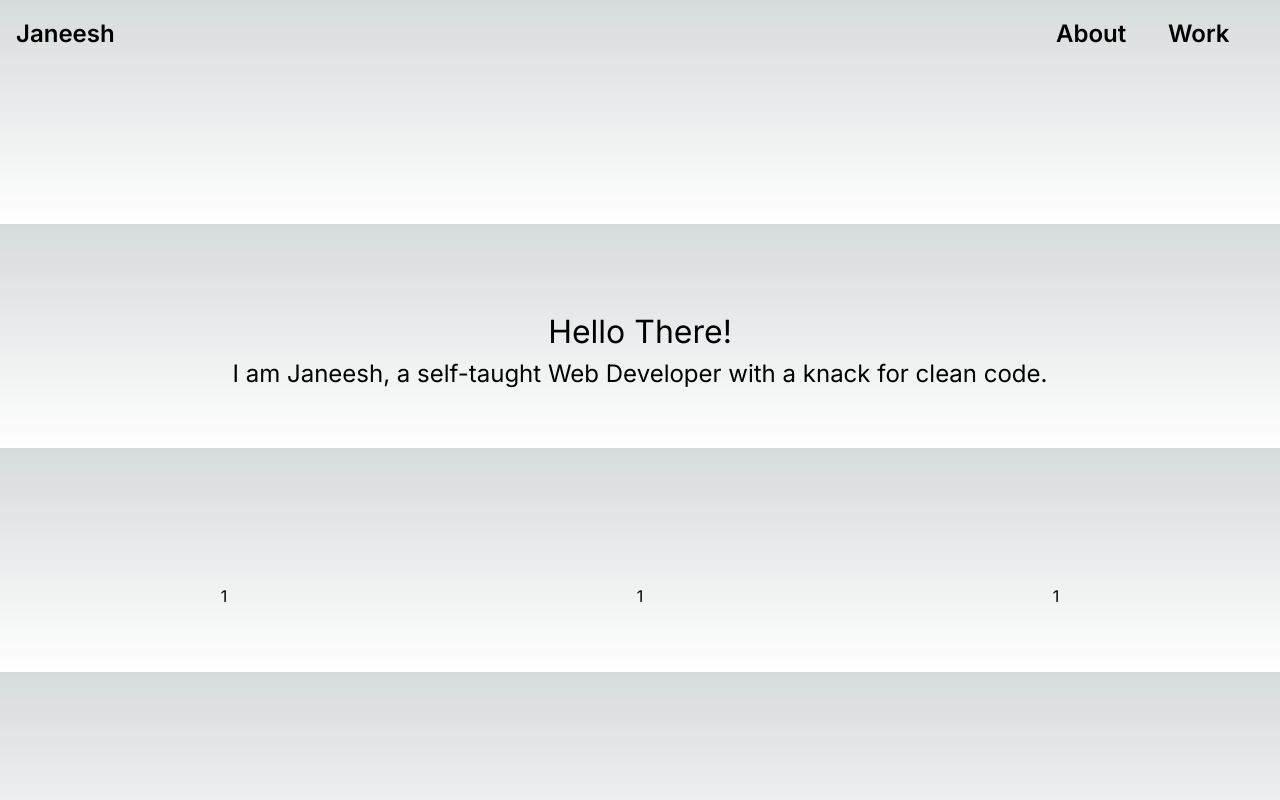
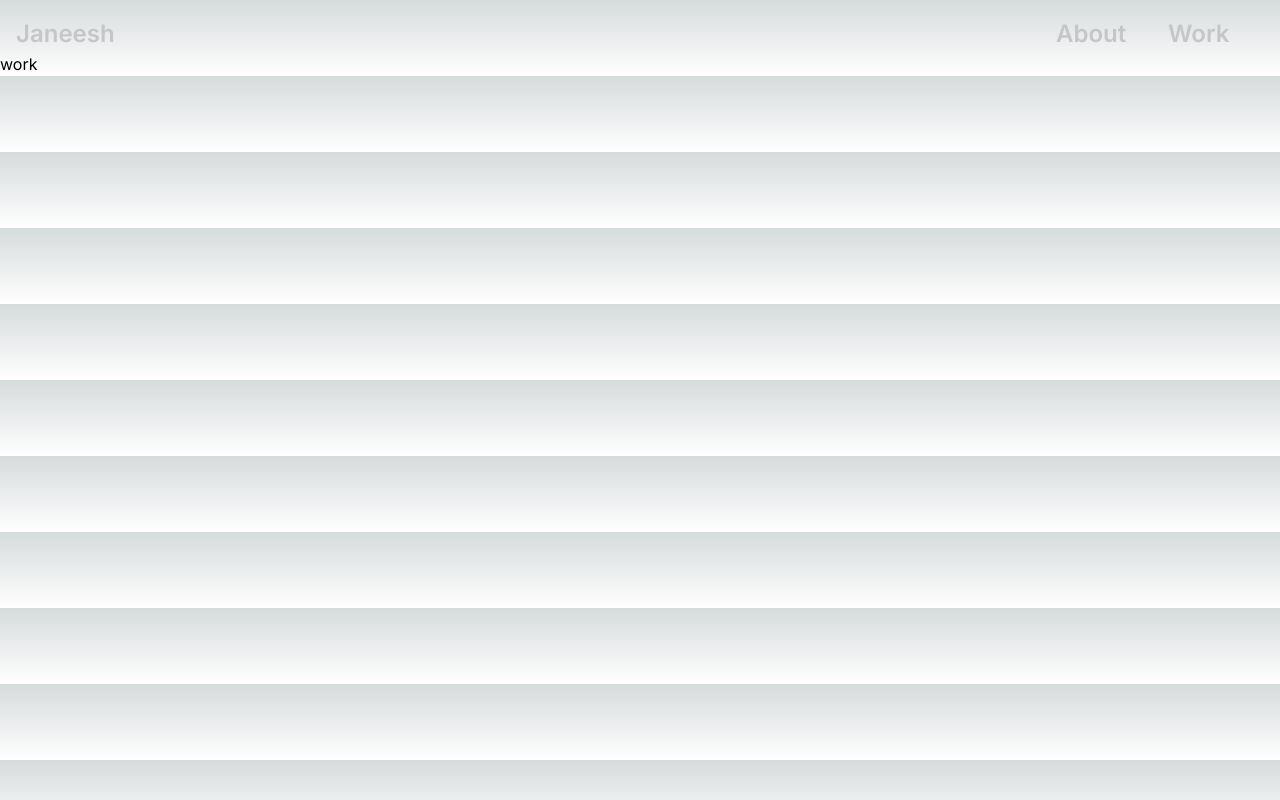
Before and after one commit to janeesh27/portfolio-2, a Next.js app in the folder portfolio-2/: page / in a window 1280 px wide. Built offline with nearby package versions, Linux system fonts and the light colour scheme.

Commit message:
about us page added

```diff
--- a/portfolio-2/src/app/page.js
+++ b/portfolio-2/src/app/page.js
@@ -1,11 +1,15 @@
 import Navbar from "@/components/Navbar";
 import Hero from "@/components/Hero";
+import About from "@/components/About";
+import Work from "@/components/Work";
 
 export default function Home() {
   return (
     <>
       <Navbar />
-      <Hero />
+      {/* <Hero /> */}
+      {/* <About /> */}
+      <Work />
     </>
   );
 }
--- /dev/null
+++ b/portfolio-2/src/components/About.jsx
@@ -0,0 +1,38 @@
+import React from "react";
+
+const About = () => {
+  return (
+    <>
+      <div className="py-4 transform translate-y-[5vh] mx-[1rem] sm:mx-8">
+        <h1 className="text-center text-[2rem]">About Me</h1>
+        <div className="pt-[1rem] text-left text-[1rem] sm:text-[1.5rem] text-[#C5C6C7]">
+          I'm a Frontend Developer experienced in building seamless user
+          interfaces. Proficient in HTML, CSS, and JavaScript, I love creating
+          engaging web experiences. With a keen eye for design and expertise in
+          frameworks like React and Nextjs , I'm well-equipped to bring your
+          vision to life.<div className="h-4"></div>I have completed my
+          Bachelors
+          <a className="italic text-[#66FCF1]" href="https://www.thapar.edu/">
+            Thapar Institute of Engineering & Technology.
+          </a>
+          <div className="h-4"></div>
+          Some of the technologies I usually work with are React.js, NextJS,
+          HTML5, CSS3, SCSS, JavaScript, Node.js, and MongoDB, and for
+          designing, I mainly use Figma.
+          <div className="h-4"></div>
+          With solid front-end and UI/UX design basics, I am currently focused
+          on learning more about backend technologies.
+        </div>
+        <div className="h-8"></div>
+        <div className="text-center text-[1rem] sm:text-[1.5rem]">
+          You can reach me here!<br></br>
+          <span className="underline hover:text-[#66FCF1]">
+            janeesh.tin@gmail.com
+          </span>
+        </div>
+      </div>
+    </>
+  );
+};
+
+export default About;
--- a/portfolio-2/src/components/Hero.jsx
+++ b/portfolio-2/src/components/Hero.jsx
@@ -4,13 +4,15 @@ const Hero = () => {
   return (
     <>
       <div className="text-center transform translate-y-[30vh] mx-auto p-4">
-        <p className="text-[1.5rem] md:text-[2rem]">Hello There!</p>
-        <p className="text-[1.25rem] md:text-[1.5rem]">
+        <p className="text-[1.5rem] md:text-[2rem] text-[#66FCF1]">
+          Hello There!
+        </p>
+        <p className="text-[1.25rem] md:text-[1.5rem] text-[#C5C6C7]">
           I am Janeesh, a self-taught Web Developer with a knack for clean code.
         </p>
       </div>
       <div className="text-center transform translate-y-[50vh] mx-auto p-4">
-        <div className="grid grid-flow-col">
+        <div className="grid grid-flow-col sm:w-[30%] sm:mx-auto">
           <div>1</div>
           <div>1</div>
           <div>1</div>
--- a/portfolio-2/src/components/Navbar.jsx
+++ b/portfolio-2/src/components/Navbar.jsx
@@ -3,11 +3,17 @@ import React from "react";
 
 const Navbar = () => {
   return (
-    <div className="grid grid-cols-[1fr_1fr] font-semibold md:grid-cols-[6fr_1fr] lg:grid-cols-[5fr_1fr] text-[1rem] md:text-[1.5rem] pt-[1rem] mx-[1rem]">
-      <Link href="/">Janeesh</Link>
+    <div className="grid grid-cols-[1fr_1fr] text-[#C5C6C7] font-semibold md:grid-cols-[6fr_1fr] lg:grid-cols-[5fr_1fr] text-[1rem] md:text-[1.5rem] pt-[1rem] mx-[1rem]">
+      <Link href="/" className="hover:text-[#66FCF1]">
+        Janeesh
+      </Link>
       <div className="col-start-2 grid grid-cols-2 gap-x-4">
-        <Link href="/about">About</Link>
-        <Link href="/work">Work</Link>
+        <Link href="/about" className="hover:text-[#66FCF1]">
+          About
+        </Link>
+        <Link href="/work" className="hover:text-[#66FCF1]">
+          Work
+        </Link>
       </div>
     </div>
   );
--- /dev/null
+++ b/portfolio-2/src/components/Work.jsx
@@ -0,0 +1,11 @@
+import React from "react";
+
+const Work = () => {
+  return (
+    <>
+      <div>work</div>
+    </>
+  );
+};
+
+export default Work;
```
